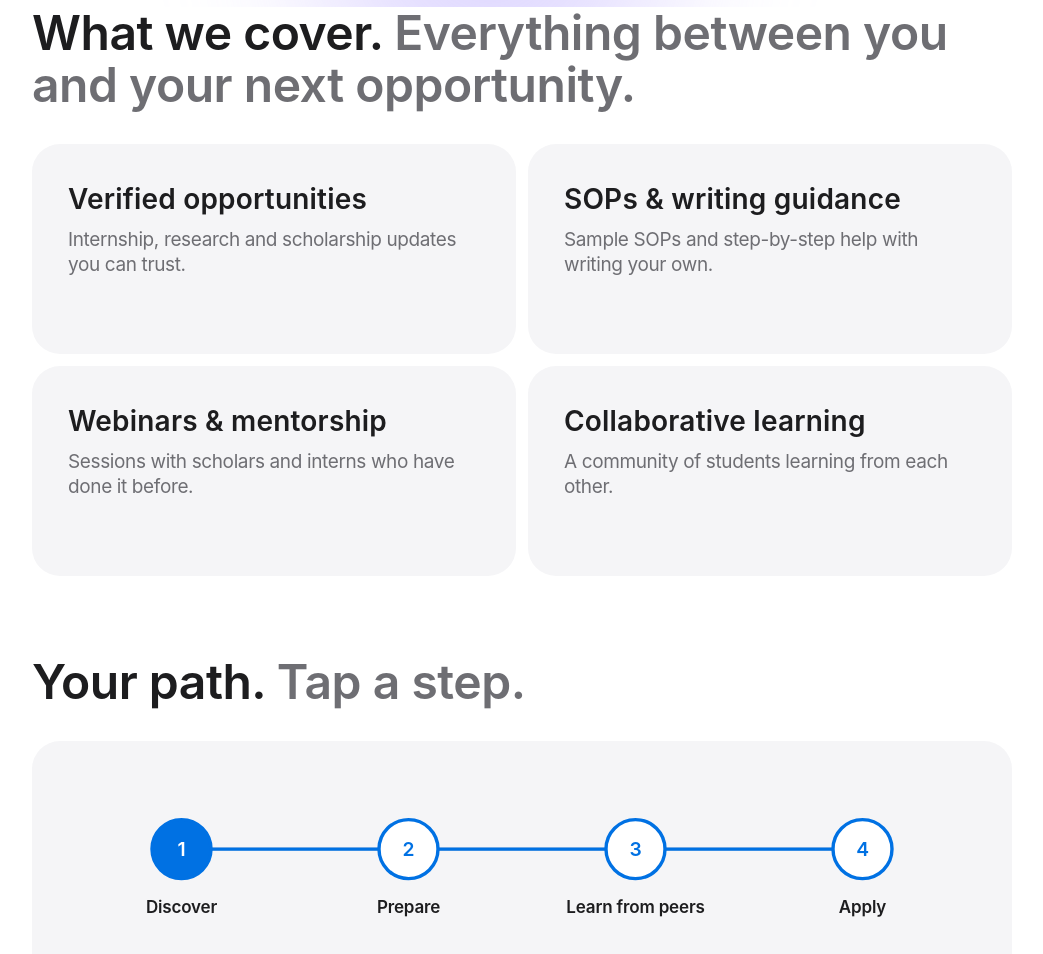
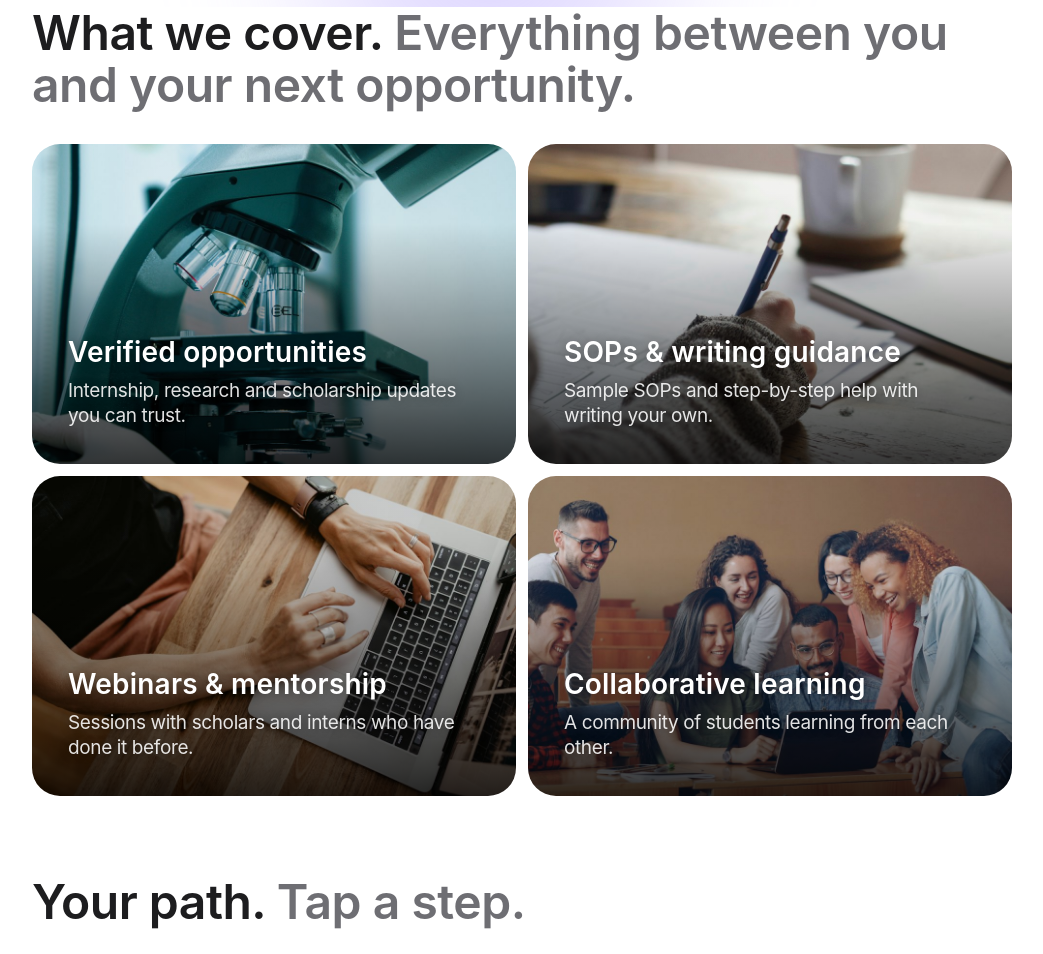
Before and after one commit to medinsiders/medinsiders.github.io, a plain HTML site: page index.html in a window 1280 px wide. Shown: the part 781-1735 px from the top of the page, without its empty margins (118-1161 px from the left). Drawn offline with Linux system fonts and the light colour scheme.

Commit message:
Add photo backgrounds to What we cover tiles
Co-Authored-By: Claude Sonnet 5.5 <noreply@anthropic.com>

```diff
--- a/index.html
+++ b/index.html
@@ -72,11 +72,11 @@ h2 .dim{color:var(--muted)}
 
 /* what we cover: tilt + spotlight */
 .cover{display:grid;grid-template-columns:repeat(2,1fr);gap:12px;perspective:1000px}
-.cover div{position:relative;overflow:hidden;background:var(--tile);border-radius:28px;padding:40px 36px;min-height:210px;transform-style:preserve-3d;transition:transform .25s ease-out}
-.cover div::before{content:"";position:absolute;inset:0;background:radial-gradient(260px circle at var(--mx,50%) var(--my,50%),rgba(0,113,227,.16),transparent 70%);opacity:0;transition:opacity .3s;pointer-events:none}
+.cover div{position:relative;overflow:hidden;background:linear-gradient(180deg,rgba(0,0,0,.05) 25%,rgba(0,0,0,.78)),var(--img) center/cover,var(--tile);border-radius:28px;padding:36px;min-height:320px;display:flex;flex-direction:column;justify-content:flex-end;color:#fff;transform-style:preserve-3d;transition:transform .25s ease-out}
+.cover div::before{content:"";position:absolute;inset:0;background:radial-gradient(260px circle at var(--mx,50%) var(--my,50%),rgba(255,255,255,.22),transparent 70%);opacity:0;transition:opacity .3s;pointer-events:none}
 .cover div:hover::before{opacity:1}
-.cover h3{font-size:28px;line-height:1.14;font-weight:600;letter-spacing:.007em;margin:0 0 12px}
-.cover p{margin:0;color:var(--muted);font-size:19px;line-height:1.3}
+.cover h3{font-size:28px;line-height:1.14;font-weight:600;letter-spacing:.007em;margin:0 0 10px;text-shadow:0 1px 12px rgba(0,0,0,.35)}
+.cover p{margin:0;color:rgba(255,255,255,.88);font-size:19px;line-height:1.3;text-shadow:0 1px 10px rgba(0,0,0,.35)}
 
 /* path graphic */
 .path{background:var(--tile);border-radius:28px;padding:40px 36px 32px}
@@ -154,7 +154,7 @@ footer a{color:var(--muted)}
   .nav ul{gap:14px}.nav .logo{width:108px}
   .hero{padding:48px 22px 56px}
   .cover,.connect{grid-template-columns:1fr}
-  .cover div{padding:28px 24px;min-height:0}
+  .cover div{padding:28px 24px;min-height:260px}
   section{padding-top:56px}
   .path{padding:24px 12px 20px}.node text{font-size:13px}
   .founder{grid-template-columns:1fr;gap:32px;padding:32px 24px;text-align:center}
@@ -192,10 +192,10 @@ footer a{color:var(--muted)}
   <section id="cover" style="padding-top:0">
     <h2 class="rv">What we cover. <span class="dim">Everything between you and your next opportunity.</span></h2>
     <div class="cover">
-      <div class="rv"><h3>Verified opportunities</h3><p>Internship, research and scholarship updates you can trust.</p></div>
-      <div class="rv" style="--d:80ms"><h3>SOPs &amp; writing guidance</h3><p>Sample SOPs and step-by-step help with writing your own.</p></div>
-      <div class="rv"><h3>Webinars &amp; mentorship</h3><p>Sessions with scholars and interns who have done it before.</p></div>
-      <div class="rv" style="--d:80ms"><h3>Collaborative learning</h3><p>A community of students learning from each other.</p></div>
+      <div class="rv" style="--img:url(img/opp.jpg)"><h3>Verified opportunities</h3><p>Internship, research and scholarship updates you can trust.</p></div>
+      <div class="rv" style="--d:80ms;--img:url(img/sop.jpg)"><h3>SOPs &amp; writing guidance</h3><p>Sample SOPs and step-by-step help with writing your own.</p></div>
+      <div class="rv" style="--img:url(img/web.jpg)"><h3>Webinars &amp; mentorship</h3><p>Sessions with scholars and interns who have done it before.</p></div>
+      <div class="rv" style="--d:80ms;--img:url(img/collab.jpg)"><h3>Collaborative learning</h3><p>A community of students learning from each other.</p></div>
     </div>
   </section>
 
@@ -254,7 +254,7 @@ footer a{color:var(--muted)}
   </section>
 </main>
 
-<footer><div class="in">© Medinsider · A student-led initiative <span class="fi"><a href="https://www.youtube.com/@Medinsider2025" target="_blank" rel="noopener" aria-label="YouTube"><svg class="ico yt"><use href="#yt"/></svg></a><a href="https://www.instagram.com/medinsider.pavan/" target="_blank" rel="noopener" aria-label="Instagram"><svg class="ico ig"><use href="#ig"/></svg></a><a href="https://www.linkedin.com/in/mukkamula-pavan-kalyan-8583682a3/" target="_blank" rel="noopener" aria-label="LinkedIn"><svg class="ico li"><use href="#li"/></svg></a></span></div></footer>
+<footer><div class="in">© Medinsider · A student-led initiative · Photos via <a href="https://unsplash.com" target="_blank" rel="noopener">Unsplash</a> <span class="fi"><a href="https://www.youtube.com/@Medinsider2025" target="_blank" rel="noopener" aria-label="YouTube"><svg class="ico yt"><use href="#yt"/></svg></a><a href="https://www.instagram.com/medinsider.pavan/" target="_blank" rel="noopener" aria-label="Instagram"><svg class="ico ig"><use href="#ig"/></svg></a><a href="https://www.linkedin.com/in/mukkamula-pavan-kalyan-8583682a3/" target="_blank" rel="noopener" aria-label="LinkedIn"><svg class="ico li"><use href="#li"/></svg></a></span></div></footer>
 
 <script>
 const $=s=>document.querySelector(s),$$=s=>[...document.querySelectorAll(s)];
```
Also changed, not shown: img/collab.jpg (added), img/opp.jpg (added), img/sop.jpg (added), img/web.jpg (added).
